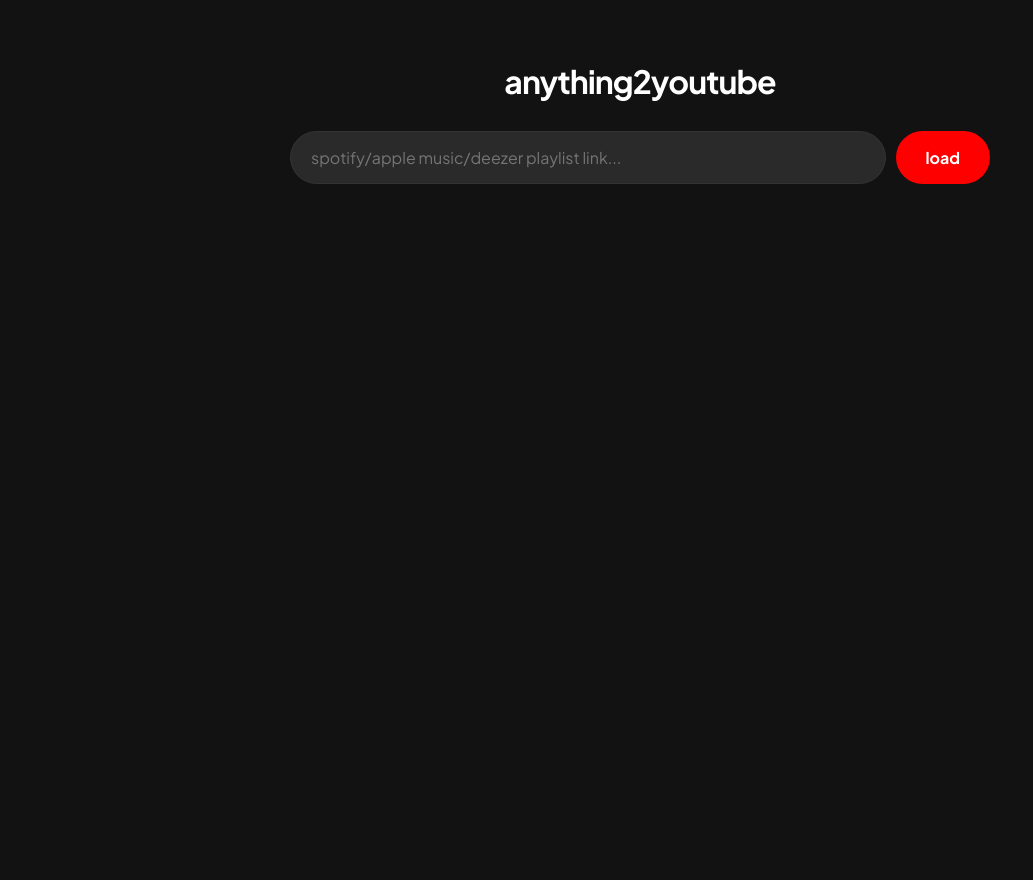
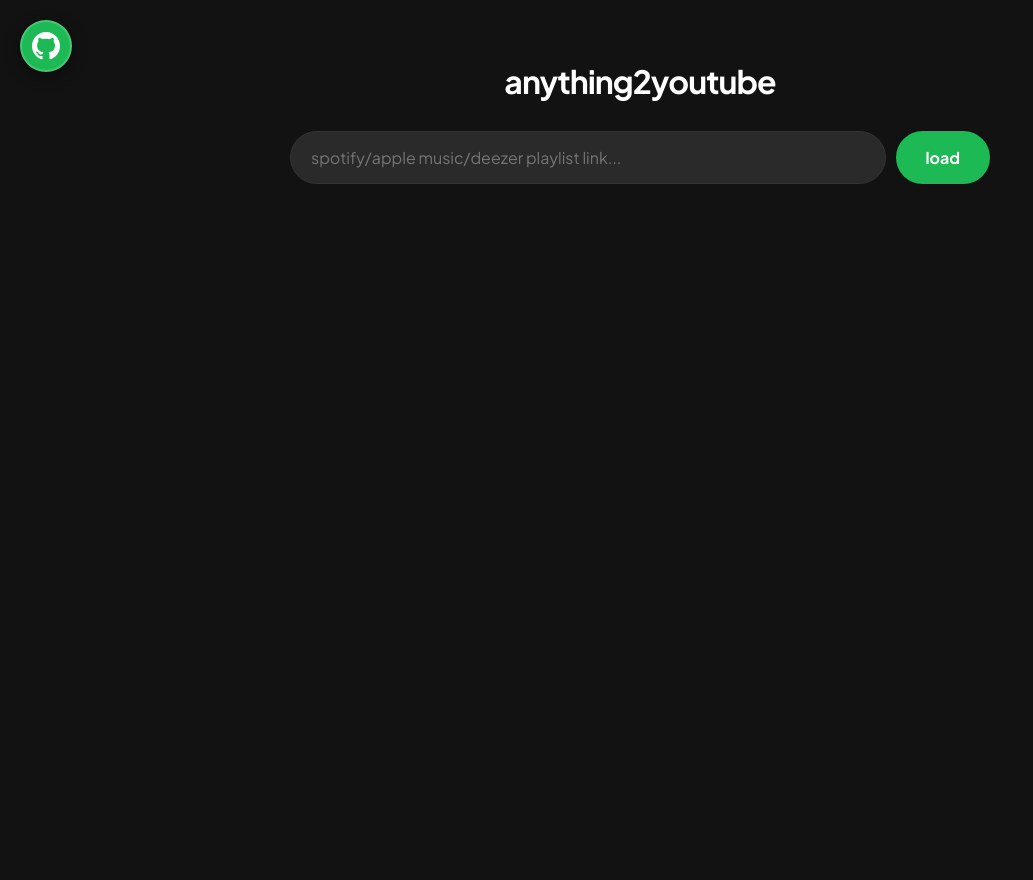
Before and after one commit to valdoin/anything2youtube, a Flask app: page / in a window 1280 px wide. Shown: the whole page, without its empty margins (0-1033 px from the left). Run offline with Flask 3, Linux system fonts and the light colour scheme; some libraries are stand-ins or nearby versions.

Commit message:
added github icon

```diff
--- a/static/style.css
+++ b/static/style.css
@@ -1,5 +1,5 @@
 :root {
-    --accent-color: #FF0000;
+    --accent-color: #1DB954;
     --plyr-color-main: var(--accent-color);
     --bg-color: #121212;
     --card-bg: #1e1e1e;
@@ -22,6 +22,34 @@ body {
 
 button, input, textarea, select { font-family: inherit; }
 h1, h2, h3 { letter-spacing: -0.03em; }
+
+.github-btn {
+    position: absolute;
+    top: 20px;
+    left: 20px;
+    width: 3rem;
+    height: 3rem;
+    border-radius: 50%;
+    background-color: var(--accent-color);
+    box-shadow: 0 4px 15px rgba(0,0,0,0.4);
+    border: 2px solid rgba(255,255,255,0.2);
+    display: flex;
+    align-items: center;
+    justify-content: center;
+    transition: transform 0.2s;
+    z-index: 1000;
+}
+
+.github-btn:hover {
+    transform: scale(1.05);
+}
+
+.github-btn img {
+    width: 60%;
+    height: 60%;
+    filter: brightness(0) invert(1);
+}
+
 
 .pcr-app {
     font-family: 'Plus Jakarta Sans', sans-serif !important;
@@ -213,7 +241,7 @@ input:focus { border-color: var(--accent-color); }
 .track-item.active span:first-child { font-weight: bold; }
 
 .status {
-    font-size: 0.9em;
+    font-size: 1.2em;
     min-width: 40px;
     text-align: center;
     display: inline-block;
--- a/templates/index.html
+++ b/templates/index.html
@@ -9,10 +9,13 @@
     <link href="https://fonts.googleapis.com/css2?family=Plus+Jakarta+Sans:ital,wght@0,200..800;1,200..800&display=swap" rel="stylesheet">
     <link rel="stylesheet" href="https://cdn.plyr.io/3.7.8/plyr.css" />
     <link rel="stylesheet" href="https://cdn.jsdelivr.net/npm/@simonwep/pickr/dist/themes/nano.min.css"/>
-    <script src="https://cdn.jsdelivr.net/npm/@simonwep/pickr/dist/pickr.min.js"></script>
     <link rel="stylesheet" href="{{ url_for('static', filename='style.css') }}">
 </head>
 <body>
+
+    <a href="https://github.com/valdoin/anything2youtube" target="_blank" class="github-btn" title="source code">
+        <img src="{{ url_for('static', filename='assets/github icon.svg') }}" alt="GitHub">
+    </a>
 
     <div class="color-picker-container"></div>
 
@@ -59,7 +62,7 @@
             <ul id="playlist"></ul>
         </div>
     </div>
-
+    <script src="https://cdn.jsdelivr.net/npm/@simonwep/pickr/dist/pickr.min.js"></script>
     <script src="https://cdn.plyr.io/3.7.8/plyr.js"></script>
     <script src="{{ url_for('static', filename='script.js') }}"></script>
 </body>
```
Also changed, not shown: static/assets/github icon.svg (added).
